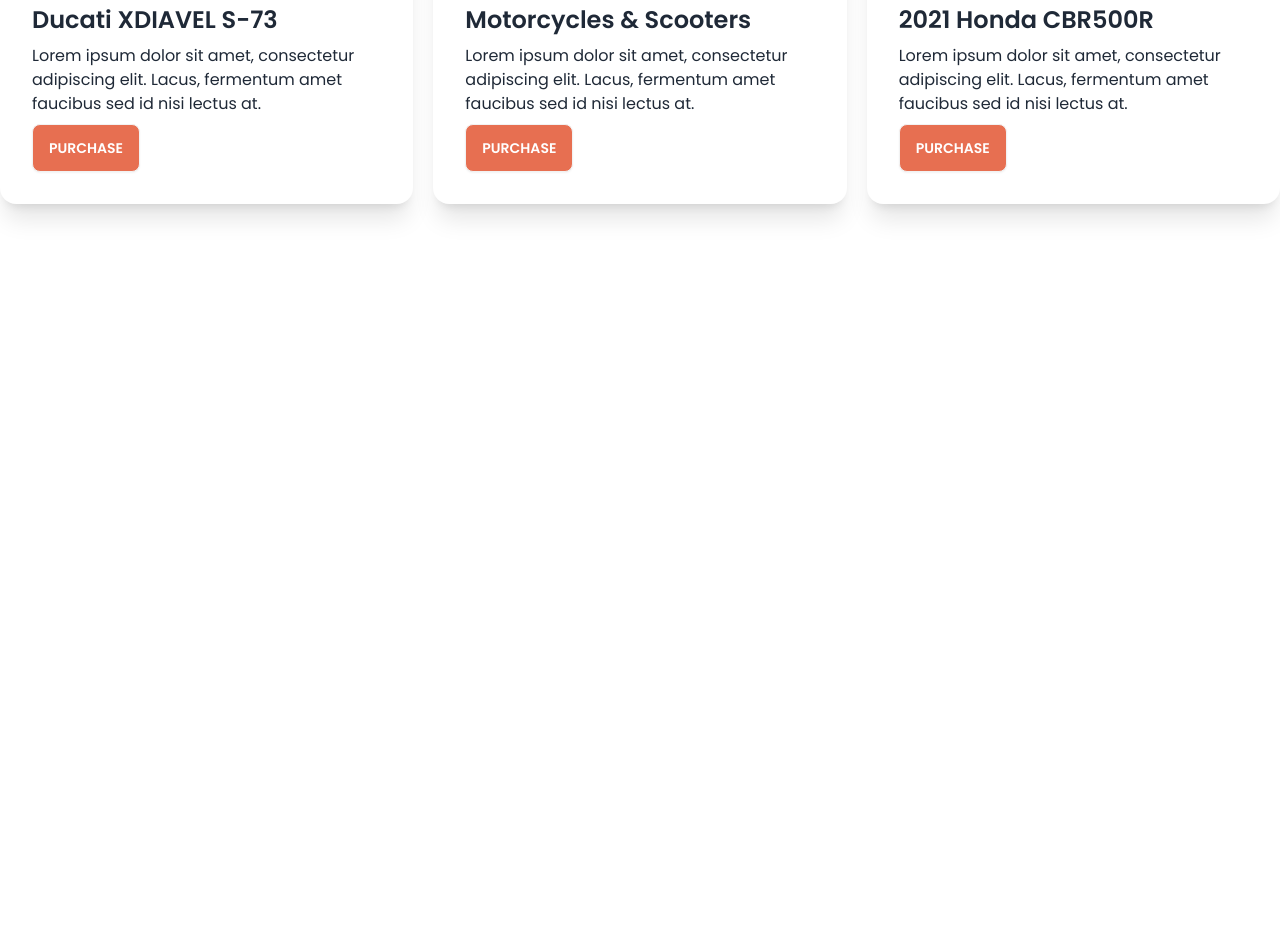
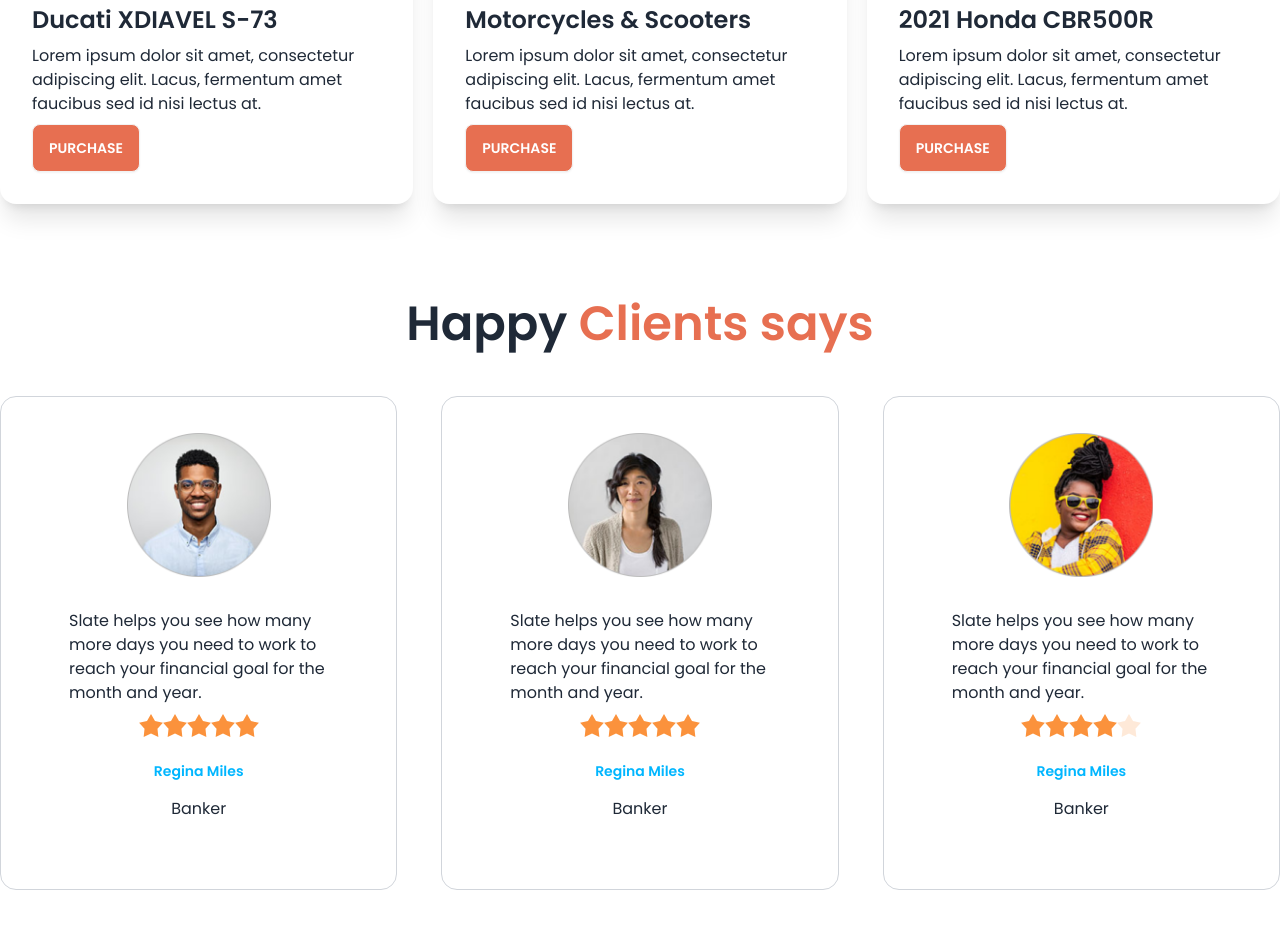
Before and after one commit to devenamulshikder/biker-zone, a plain HTML site: page index.html in a window 1280 px wide. Shown: the part 1098-2026 px from the top of the page. Before the commit the page ends 1398 px from the top, so only its background shows below. Drawn offline with nearby package versions, Linux system fonts and the light colour scheme.

Commit message:
added happy client section

```diff
--- a/index.html
+++ b/index.html
@@ -249,6 +249,81 @@
           </div>
         </div>
       </section>
+      <!-- Happy clients section -->
+      <section class="my-24">
+        <h3 class="text-5xl mb-12 font-semibold text-center">Happy <span class="text-bike-primary">Clients says</span></h3>
+        <div class="grid gap-11 grid-cols-1 md:grid-cols-2 lg:grid-cols-3">
+            <!-- first review -->
+            <div class="card bg-base-100 p-9 border border-gray-300">
+                <figure><img class="w-36" src="./images/others/user-1.png" alt="Shoes" /></figure>
+                <div class="card-body">
+                  <p>Slate helps you see how
+                    many more days you need
+                    to work to reach your financial
+                    goal for the month and year.</p>
+                    <div class="rating justify-center">
+                        <input type="radio" name="rating-2" class="mask mask-star-2 bg-orange-400" />
+                        <input type="radio" name="rating-2" class="mask mask-star-2 bg-orange-400"  />
+                        <input type="radio" name="rating-2" class="mask mask-star-2 bg-orange-400" />
+                        <input type="radio" name="rating-2" class="mask mask-star-2 bg-orange-400" checked/>
+                        <input type="radio" name="rating-2" class="mask mask-star-2 bg-orange-400" />
+                      </div>
+                  <div class="text-center justify-center space-y-4 mt-4">
+                    <h4 class="text-sm font-semibold text-info">
+                        Regina Miles
+                    </h4>
+                    <p>Banker</p>
+                  </div>
+                </div>
+            </div>
+            <!-- second review -->
+            <div class="card bg-base-100 p-9 border border-gray-300">
+                <figure><img class="w-36" src="./images/others/user-2.png" alt="Shoes" /></figure>
+                <div class="card-body">
+                  <p>Slate helps you see how
+                    many more days you need
+                    to work to reach your financial
+                    goal for the month and year.</p>
+                    <div class="rating justify-center">
+                        <input type="radio" name="rating-2" class="mask mask-star-2 bg-orange-400" />
+                        <input type="radio" name="rating-2" class="mask mask-star-2 bg-orange-400"  />
+                        <input type="radio" name="rating-2" class="mask mask-star-2 bg-orange-400" />
+                        <input type="radio" name="rating-2" class="mask mask-star-2 bg-orange-400" checked/>
+                        <input type="radio" name="rating-2" class="mask mask-star-2 bg-orange-400" />
+                      </div>
+                  <div class="text-center justify-center space-y-4 mt-4">
+                    <h4 class="text-sm font-semibold text-info">
+                        Regina Miles
+                    </h4>
+                    <p>Banker</p>
+                  </div>
+                </div>
+            </div>
+            <!-- third review -->
+            <div class="card bg-base-100 p-9 border border-gray-300">
+                <figure><img class="w-36" src="./images/others/user-3.png" alt="Shoes" /></figure>
+                <div class="card-body">
+                  <p>Slate helps you see how
+                    many more days you need
+                    to work to reach your financial
+                    goal for the month and year.</p>
+                    <div class="rating justify-center">
+                        <input type="radio" name="rating-2" class="mask mask-star-2 bg-orange-400" />
+                        <input type="radio" name="rating-2" class="mask mask-star-2 bg-orange-400"  />
+                        <input type="radio" name="rating-2" class="mask mask-star-2 bg-orange-400" />
+                        <input type="radio" name="rating-2" class="mask mask-star-2 bg-orange-400" checked/>
+                        <input type="radio" name="rating-2" class="mask mask-star-2 bg-orange-400" />
+                      </div>
+                  <div class="text-center justify-center space-y-4 mt-4">
+                    <h4 class="text-sm font-semibold text-info">
+                        Regina Miles
+                    </h4>
+                    <p>Banker</p>
+                  </div>
+                </div>
+            </div>
+        </div>
+      </section>
     </main>
     <footer></footer>
   </body>
```
